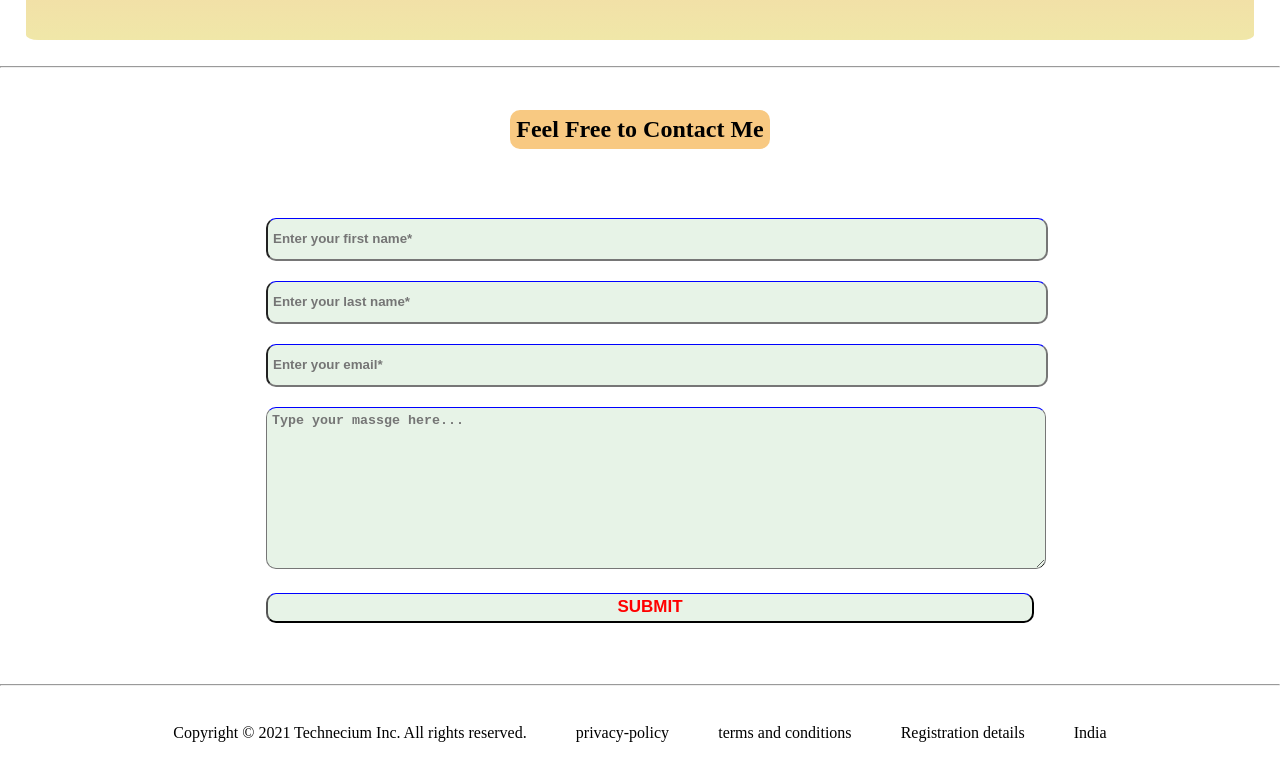
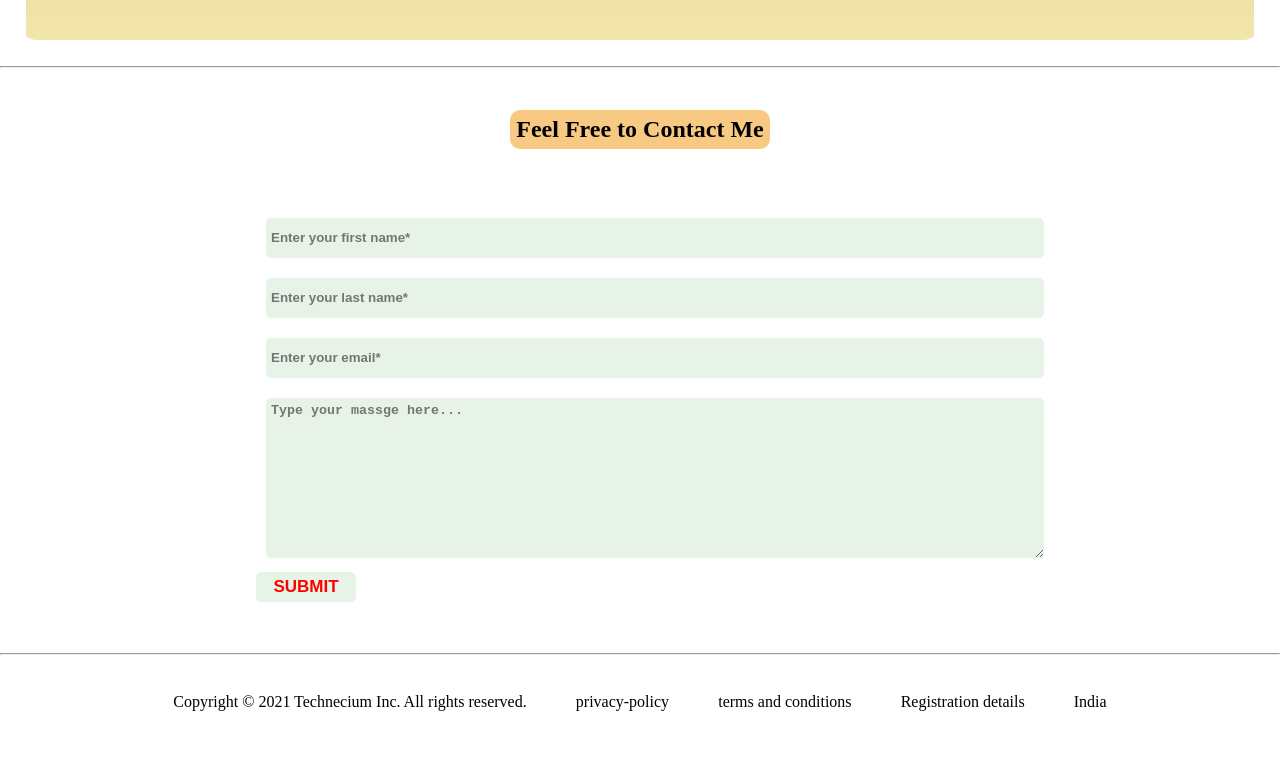
Before and after one commit to parthapaul7/goodlooking_portfolio, a plain HTML site: page index.html in a window 1280 px wide. Shown: the part 3931-4711 px from the top of the page. After the commit the page ends 4680 px from the top, so only its background shows below. Drawn offline with Linux system fonts and the light colour scheme.

Commit message:
Update aboutme.css
form button and input changes

```diff
--- a/aboutme.css
+++ b/aboutme.css
@@ -184,8 +184,9 @@ a.navs:hover, .social:hover{
     margin: 10px;
     padding: 5px;
     background:rgba(0, 128, 0, 0.096);
-    border-radius: 10px;
+    border-radius: 5px;
     outline: none;
+    border:none;
   }
 
   .form-item textarea {
@@ -193,10 +194,13 @@ a.navs:hover, .social:hover{
   }
 
   .btn {
+    width: 100px;
+    margin:auto;
+
     cursor: pointer;
     font-size: 17px;
     color: red;
-    padding: 0px;
+    padding: 5px;
   }
 
   .btn:hover {
```
